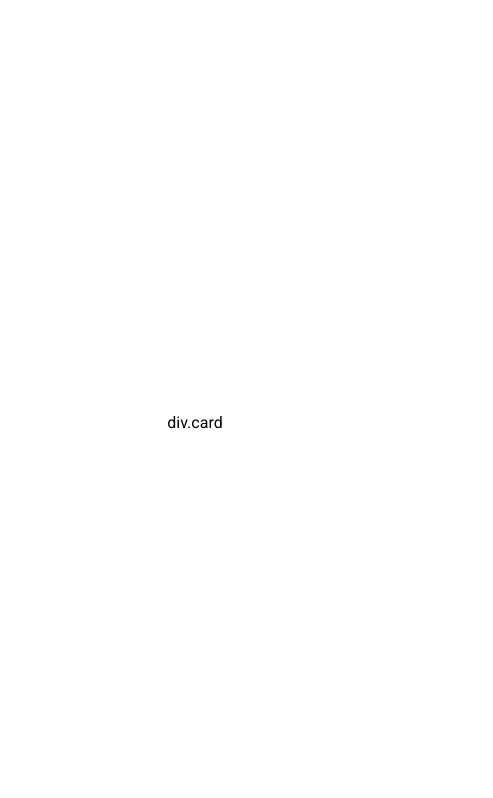
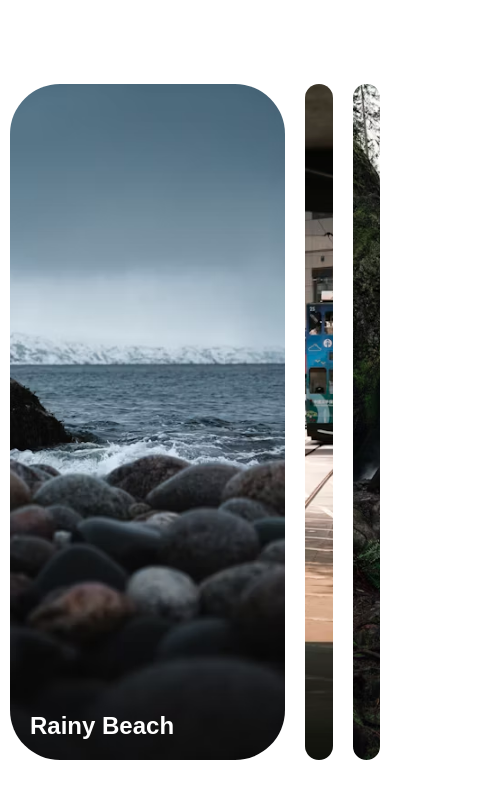
Before and after one commit to AzkaJaved/50projects-50days-Udemy, a plain HTML site: page Project-1/index.html in a window 390 px wide. Shown: the whole page, 493 px wide, since content can reach past the window. Drawn offline with Linux system fonts and the light colour scheme.

Commit message:
expanding cards

```diff
--- a/Project-1/index.html
+++ b/Project-1/index.html
@@ -11,10 +11,29 @@
       referrerpolicy="no-referrer"
     /> -->
     <link rel="stylesheet" href="style.css" />
-    <title>Starter</title>
+    <title>Expanding Cards</title>
   </head>
   <body>
-    <div class="container">div.card</div>
+    <div class="container">
+      <div
+        class="panel active"
+        style="background-image: url('images/beach.avif')"
+      >
+        <h3>Rainy Beach</h3>
+      </div>
+      <div class="panel" style="background-image: url('images/city.avif')">
+        <h3>City on Winters</h3>
+      </div>
+      <div class="panel" style="background-image: url('images/waterfall.avif')">
+        <h3>Mountains Waterfall</h3>
+      </div>
+      <div class="panel" style="background-image: url('images/beach.avif')">
+        <h3>Rainy Beach</h3>
+      </div>
+      <div class="panel" style="background-image: url('images/city.avif')">
+        <h3>City on Winters</h3>
+      </div>
+    </div>
     <script src="script.js"></script>
   </body>
 </html>
--- a/Project-1/script.js
+++ b/Project-1/script.js
@@ -0,0 +1,15 @@
+const panels = document.querySelectorAll(".panel")
+// querySelectorAll will put all the panels in a node list (just like an array)
+console.log(panels)
+
+panels.forEach((panel) => {
+  panel.addEventListener("click", () => {
+    removeActiveClass()
+    panel.classList.add("active")
+  })
+})
+function removeActiveClass() {
+  panels.forEach((panel) => {
+    panel.classList.remove("active")
+  })
+}
--- a/Project-1/style.css
+++ b/Project-1/style.css
@@ -1,16 +1,56 @@
-@import url("https://fonts.googleapis.com/css2?family=Roboto:ital,wght@0,100;0,300;0,400;0,500;0,700;0,900;1,100;1,300;1,400;1,500;1,700;1,900&display=swap");
+@import url("https://fonts.googleapis.com/cssfamily=Muli&display=swap");
 
 * {
   box-sizing: border-box;
 }
 
 body {
-  font-family: "Roboto", sans-serif;
+  font-family: "Muli", sans-serif;
   margin: 0;
   display: flex;
-  flex-direction: column;
   align-items: center;
   justify-content: center;
-  height: 100vh;
+  height: 100vh; /*take up entire height of browser window*/
   overflow: hidden; /*hides scrollbar*/
 }
+.container {
+  display: flex;
+  width: 90vw;
+}
+.panel {
+  background-size: auto 100%;
+  background-position: center;
+  background-repeat: no-repeat;
+  height: 80vh;
+  border-radius: 50px;
+  color: white;
+  cursor: pointer;
+  flex: 0.5;
+  margin: 10px;
+  position: relative;
+  transition: flex 0.7s ease-in;
+}
+.panel h3 {
+  font-size: 24px;
+  position: absolute;
+  bottom: 20px;
+  left: 20px;
+  margin: 0;
+  opacity: 0;
+}
+.panel.active {
+  flex: 5;
+}
+.panel.active h3 {
+  opacity: 1;
+  transition: opacity 0.3s ease-in 0.4;
+}
+@media (max-width: 480px) {
+  .container {
+    width: 100vh;
+  }
+  .panel:nth-of-type(4),
+  .panel:nth-of-type(5) {
+    display: none;
+  }
+}
```
Also changed, not shown: Project-1/images/beach.avif (added), Project-1/images/city.avif (added), Project-1/images/waterfall.avif (added).
